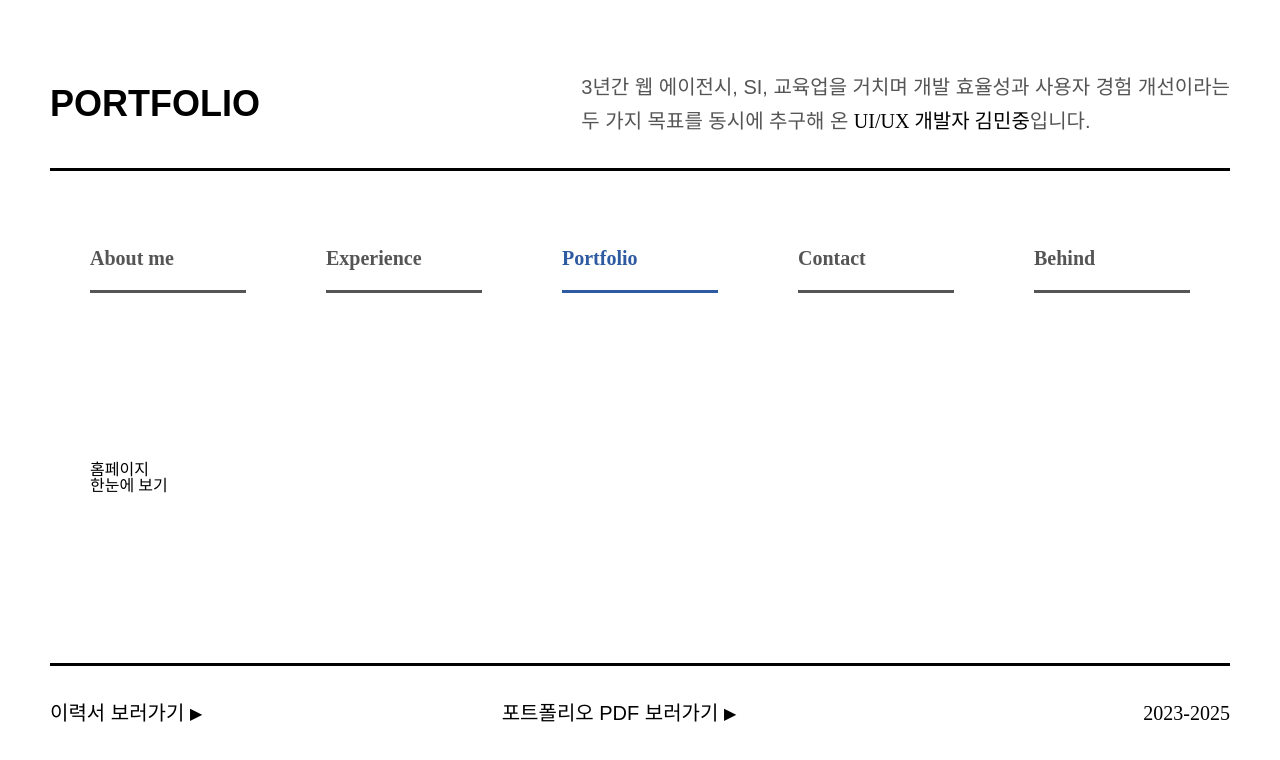
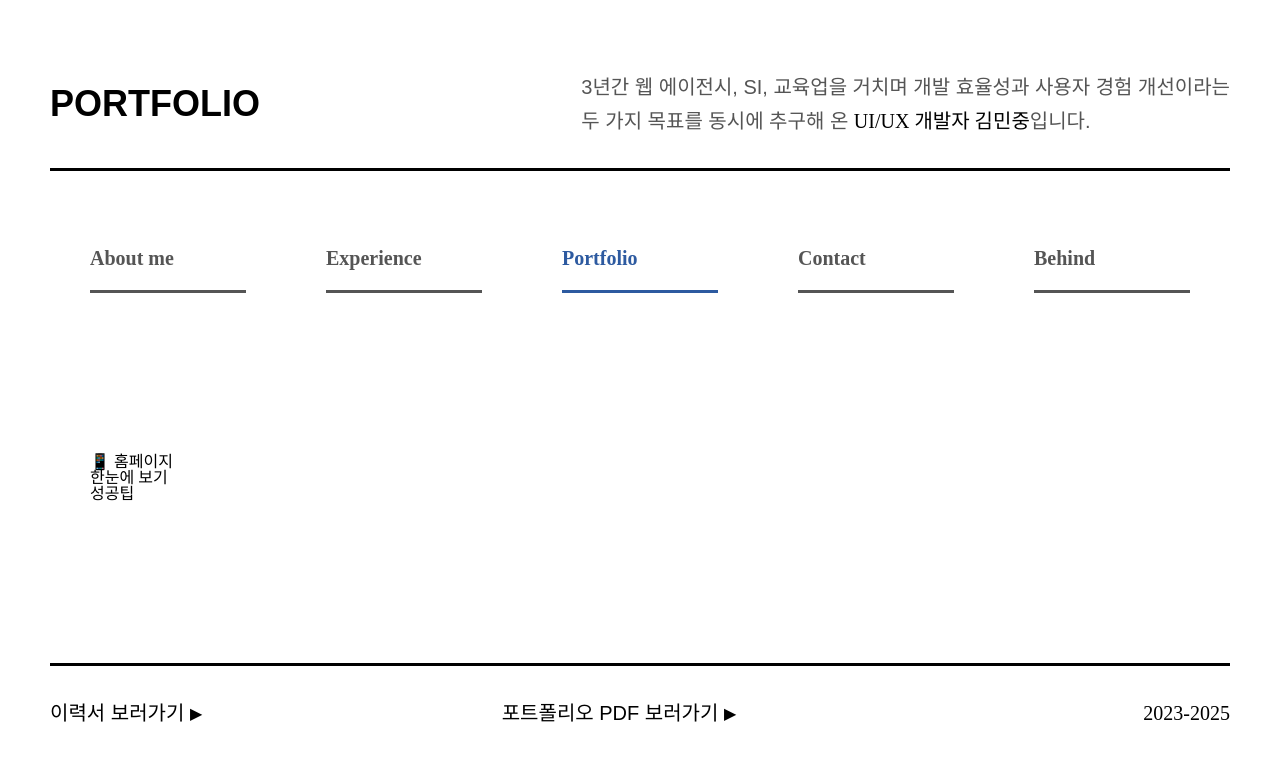
Before and after one commit to f1m1nn2r/my-portfolio, a React (Vite) app: page /portfolio in a window 1280 px wide. Shown: the top 760 px of the page. Built offline with nearby package versions, Linux system fonts and the light colour scheme; a web font is replaced by a local one.

Commit message:
feat(portfolio): project.js 데이터 구조 단순화

```diff
--- a/src/data/projects.js
+++ b/src/data/projects.js
@@ -1,46 +1,47 @@
 export const projects = [
   {
-    id: "all-services",
-    category: "홈페이지",
-    label: "한눈에 보기",
-    image: "../../public/images/",
-    link: "https://www.home-learn.co.kr/observe/all-services.do",
-    duration: {
-      start: "25.07",
-      end: "25.08",
-      display: "25.07 - 25.08 [약 1개월 소요]",
-    },
-    description: {
-      first: "필터 기반 학습 콘텐츠 렌더링 시스템 구현",
-      second: "개인화 테스트 결과 연동한 맞춤형 UI 개발",
-      third: "확장 가능한 컴포넌트 아키텍처 설계",
-    },
+    id: 'all-services',
+    category: '📱 홈페이지',
+    label: '한눈에 보기',
+    image: '/images/',
+    externalLink: 'https://www.home-learn.co.kr/observe/all-services.do',
+    duration: '25.07 - 25.08 (약 1개월)',
+    description: [
+      '필터 기반 학습 콘텐츠 렌더링 시스템 구현',
+      '개인화 테스트 결과 연동한 맞춤형 UI 개발',
+      '확장 가능한 컴포넌트 아키텍처 설계',
+    ],
     techStack: {
-      Frontend: "JavaScript (ES6+), jQuery, HTML5, CSS3",
-      UIFramework: "Slick Slider (이미지 슬라이드), 반응형 디자인",
-      DataHandling: "JSON API 통신, 실시간 데이터 필터링",
-      CrossPlatform: "모바일/데스크톱 호환 UI 시스템",
+      Frontend: 'JavaScript (ES6+), jQuery, HTML5, CSS3',
+      UIFramework: 'Slick Slider (이미지 슬라이드), 반응형 디자인',
+      DataHandling: 'JSON API 통신, 실시간 데이터 필터링',
+      CrossPlatform: '모바일/데스크톱 호환 UI 시스템',
     },
     techFeatures: [
       {
-        name: "🔍 실시간 필터링 시스템",
+        name: '🔍 실시간 필터링 시스템',
         description:
-          "사용자 선택에 따라 콘텐츠를 즉시 필터링하고 개수를 실시간 표시",
+          '사용자 선택에 따라 콘텐츠를 즉시 필터링하고 개수를 실시간 표시',
       },
       {
-        name: "🎬 인터랙티브 미디어 팝업",
-        description: "동영상/이미지 통합 슬라이더와 스마트한 재생 제어 시스템",
+        name: '🎬 인터랙티브 미디어 팝업',
+        description: '동영상/이미지 통합 슬라이더와 스마트한 재생 제어 시스템',
       },
       {
-        name: "⚡ 성능 최적화",
+        name: '⚡ 성능 최적화',
         description:
-          "DOM 조작 최적화로 화면 깜빡임 방지 및 백그라운드 리소스 관리",
+          'DOM 조작 최적화로 화면 깜빡임 방지 및 백그라운드 리소스 관리',
       },
       {
-        name: "🎯 사용자 경험",
+        name: '🎯 사용자 경험',
         description:
           "'다른 콘텐츠를 발견해보세요' 같은 친화적 안내로 이탈 방지",
       },
     ],
   },
+  {
+    id: 'SuccessTips',
+    category: '📱 홈페이지',
+    label: '성공팁',
+  },
 ];
```
